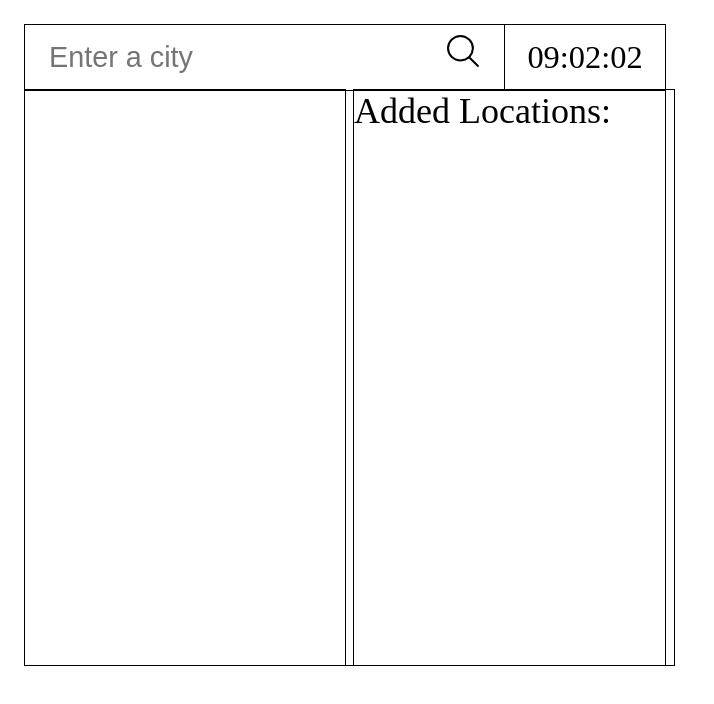
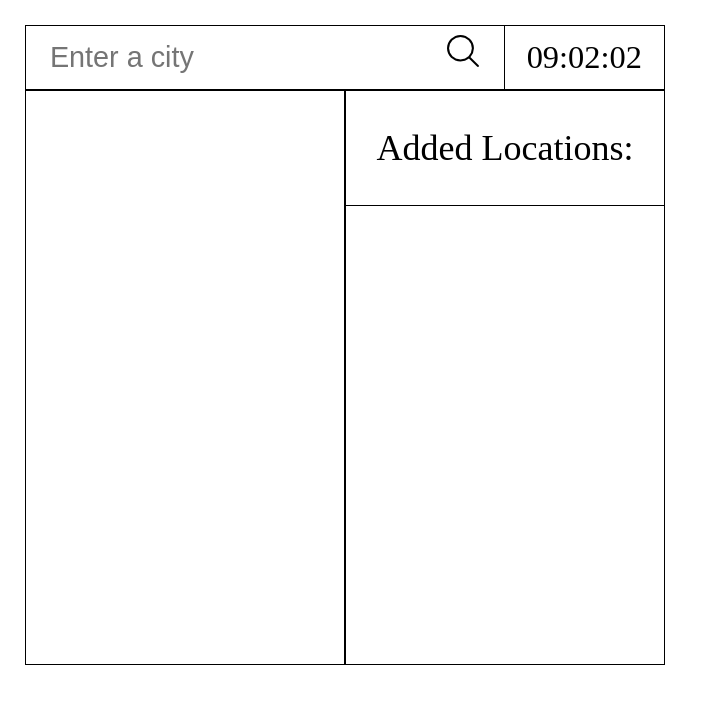
Before and after one commit to vladRomanov10/weather-app, a plain HTML site: page index.html in a window 1280 px wide. Shown: the whole page, without its empty margins (0-714 px from the left). Drawn offline with Linux system fonts and the light colour scheme; no server answers.

Commit message:
Завершил переписывание БЭМа

```diff
--- a/css/style.css
+++ b/css/style.css
@@ -39,19 +39,18 @@ html {
 
 .main {
     padding: 25px 25px;
-    white-space: nowrap
 }
 
-.weather-app-wrap {
-    max-width: 640px;
-    height: 640px;
-    outline: 1px solid black;
-}
+/*.weather-app-wrap {*/
+/*    max-width: 640px;*/
+/*    height: 640px;*/
+/*}*/
 
 .search-and-time {
     display: flex;
-    min-height: 65px;
-    outline: 1px solid black;
+    height: 65px;
+    max-width: 640px;
+    border: 1px solid black;
 }
 
 .search-and-time__form {
@@ -91,27 +90,27 @@ html {
 
 }
 
-/*.weather-app__widget-and-locations {*/
-/*    display: flex;*/
-/*    height: 90%;*/
-/*}*/
-/*остановился на том, что нужно обернуть в обертку виджет и локации, потому что между инлайн блоками есть базовый пробел и убирается он только с помощью костылей*/
-.weather-app__widget {
-    display: inline-block;
-    vertical-align: top;
-    min-width: 320px;
-    min-height:  575px;
-    outline: 1px solid black;
+.widget-and-locations-wrap {
+    display: flex;
+    max-width: 640px;
 }
 
-.weather-app__locations {
-    display: inline-block;
-    vertical-align: top;
-    min-width: 320px;
-    min-height:  575px;
-    outline: 1px solid black;
+.widget {
+    width: 320px;
+    height: 575px;
+    border: 1px solid black;
 }
 
-.weather-app__locations-title {
+.locations {
+    width: 320px;
+    height: 575px;
+    border: 1px solid black;
+}
+
+.locations__title {
+    display: flex;
+    align-items: center;
+    justify-content: center;
     height: 20%;
+    border-bottom: 1px solid black;
 }
--- a/index.html
+++ b/index.html
@@ -7,7 +7,6 @@
 </head>
 <body>
 <main class = "main">
-    <div class="weather-app-wrap">
     <div class="search-and-time">
         <form class="search-and-time__form" id="search-form">
             <label class="search-and-time__label-sr-only" for="search-input">Enter a city</label>
@@ -18,19 +17,18 @@
             <time id="currentTime"></time>
         </div>
     </div>
-<!--        <div class="weather-app__widget-and-locations">-->
-        <div class = "weather-app__widget">
-            <p class="weather-app__temperature" id="cityTemperature"></p>
+    <div class="widget-and-locations-wrap">
+        <div class = "widget">
+            <p class="widget__temperature" id="cityTemperature"></p>
         </div>
-        <div class="weather-app__locations">
-            <div class="weather-app__locations-title">
+        <div class="locations">
+            <div class="locations__title">
                 Added Locations:
             </div>
-            <div class="weather-app__cities-list">
+            <div class="locations__cities-list">
 
             </div>
         </div>
-<!--        </div>-->
     </div>
 </main>
 <script src="js/clock.js"></script>
```
Lines whose indentation alone changed are shown as unchanged.
